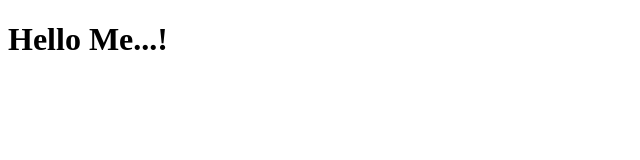
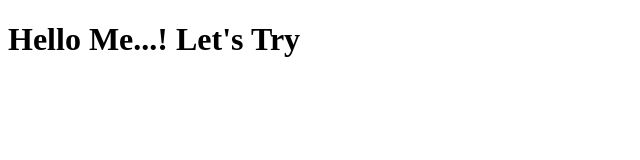
Before and after one commit to eitanm/coursera-test, a plain HTML site: page Site/index.html in a window 1280 px wide. Shown: the whole page, without its empty margins (0-640 px from the left). Drawn offline with Linux system fonts and the light colour scheme.

Commit message:
Changed a bit

```diff
--- a/Site/index.html
+++ b/Site/index.html
@@ -4,6 +4,6 @@
 	<title>Hello Me</title>
 </head>
 <body>
-<h1>Hello Me...!</h1>
+<h1>Hello Me...! Let's Try</h1>
 </body>
 </html>
```
